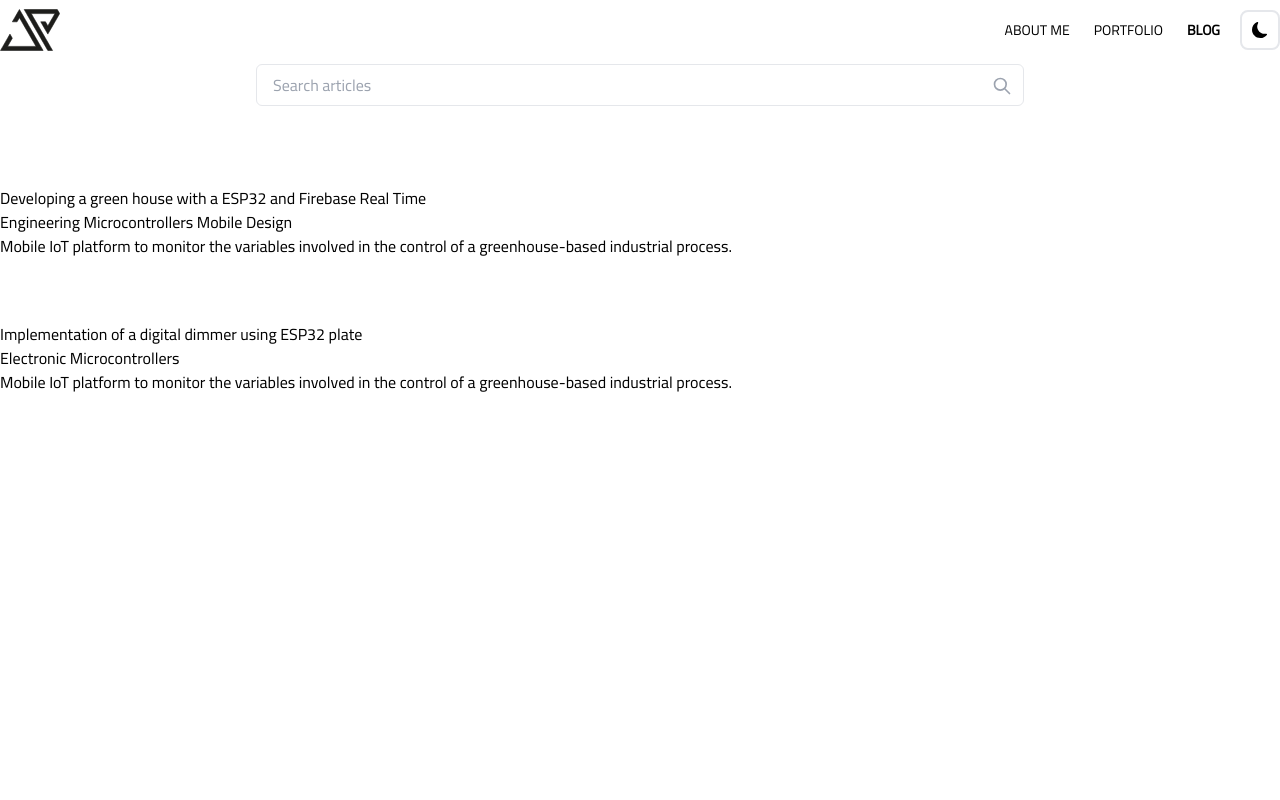
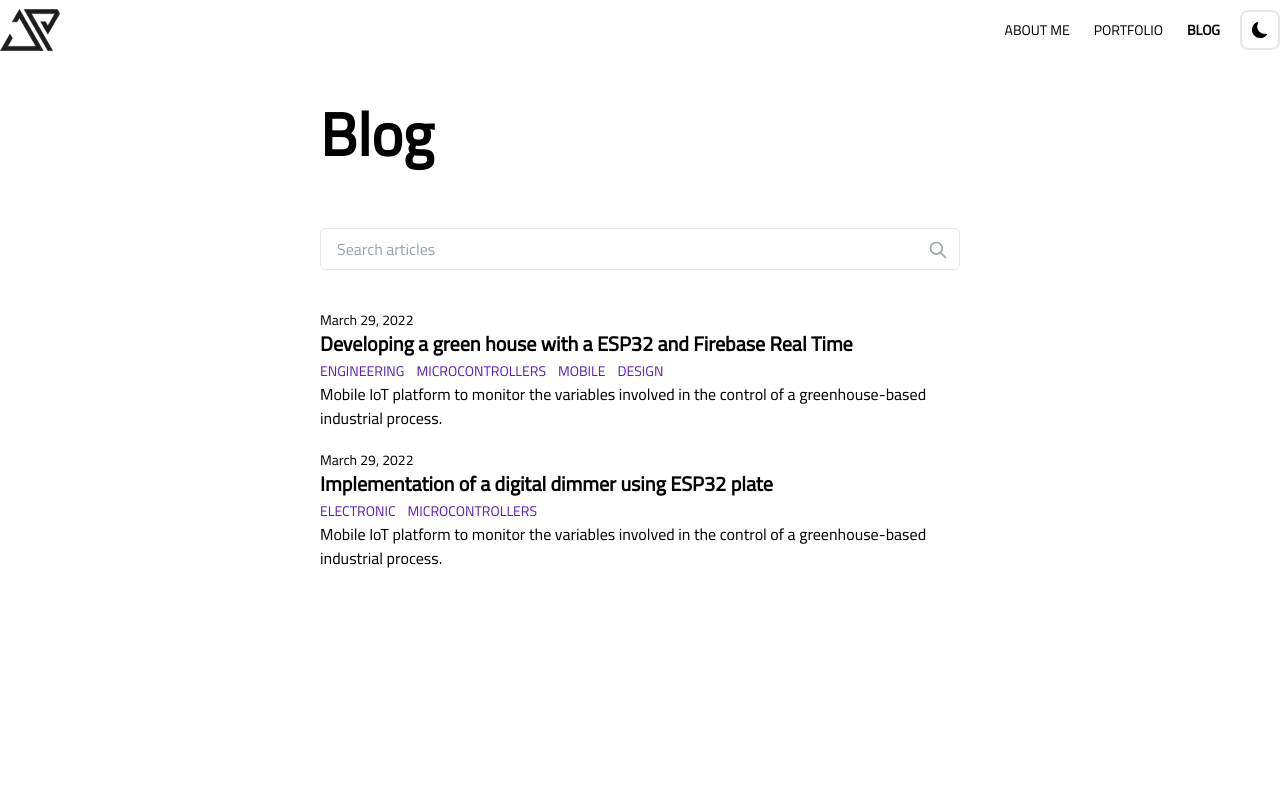
Before and after one commit to jilverprivera/portfolio, a Next.js app: page /blog in a window 1280 px wide. Shown: the top 800 px of the page. Built offline with nearby package versions, Linux system fonts and the light colour scheme.

Commit message:
styling about page

```diff
--- a/pages/blog/index.tsx
+++ b/pages/blog/index.tsx
@@ -21,8 +21,11 @@ const Blog = ({ posts }: Blog) => {
         date: null,
       }}
     >
-      <div className="w-full min-h-screen ">
-        <div className=" relative w-3/5 mb-4 mx-auto ">
+      <div className="w-3/6 min-h-screen mx-auto ">
+        <div className="pt-16">
+          <h1 className="font-bold text-6xl mt-10">Blog</h1>
+        </div>
+        <div className=" relative w-full mb-10 mx-auto ">
           <input
             aria-label="Search articles"
             type="text"
@@ -47,24 +50,30 @@ const Blog = ({ posts }: Blog) => {
         </div>
         <div className="flex flex-col items-center-justify-center">
           {!filteredPosts.length && (
-            <p className="mb-4 text-gray-600 dark:text-gray-400">
+            <p className="mb-4 text-lg text-center text-gray-600 dark:text-gray-400">
               No posts found.
             </p>
           )}
 
           {filteredPosts.map((item: Post) => (
-            <div className="mt-16" key={item.slug}>
+            <div className="mb-5" key={item.slug}>
               <Link href={`/blog/${item.slug}`}>
-                <div>
-                  <h2>{item.title}</h2>
+                <a className="cursor-pointer">
+                  <h2 className="text-sm font-normal">{item.date}</h2>
+                  <h2 className="text-xl font-semibold">{item.title}</h2>
                   <div>
                     {item.tags.map((tag, i: number) => (
-                      <span key={i}> {tag}</span>
+                      <span
+                        key={i}
+                        className="mr-3 uppercase text-sm font-normal text-violet-800 dark:text-yellow-500"
+                      >
+                        {tag}
+                      </span>
                     ))}
                   </div>
-                </div>
+                </a>
               </Link>
-              <p>{item.description}</p>
+              <p className="text-base font-medium">{item.description}</p>
             </div>
           ))}
         </div>
```
